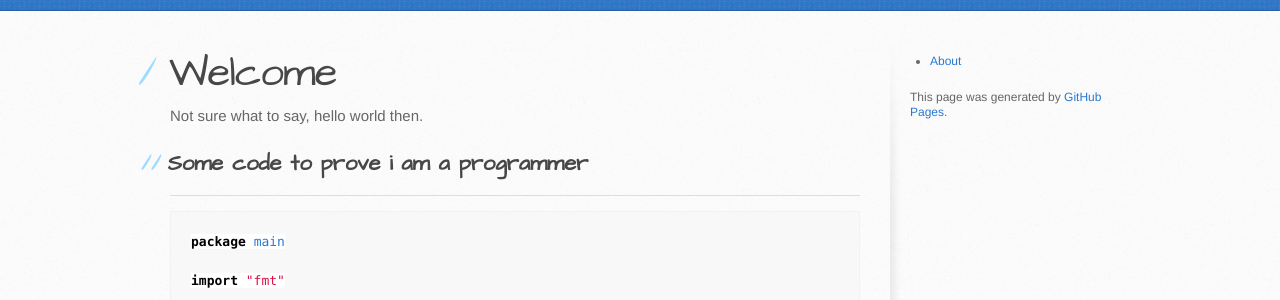
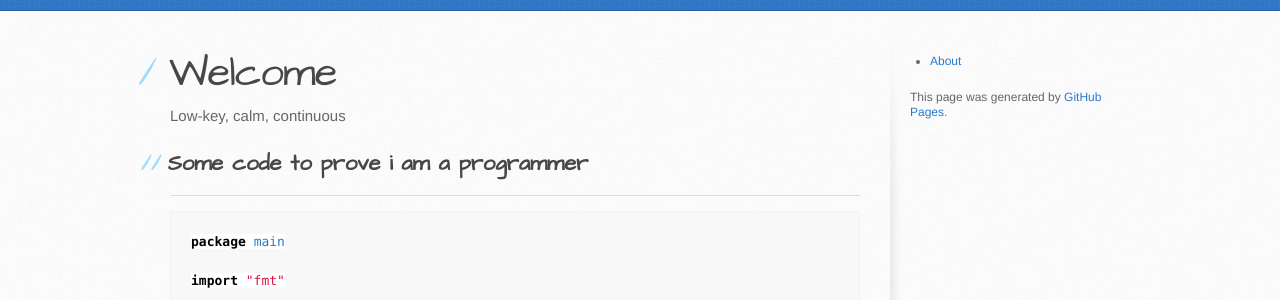
Before and after one commit to ltltlt/ltltlt.github.io, a Jekyll site: the page built from index.md, in a window 1280 px wide. Shown: the part 224-524 px from the top of the page. Built offline with Jekyll 4.4.1, drawn with Linux system fonts in a browser that asks for light colours; our own code applies the rules of GitHub Pages for plain Markdown files.

Commit message:
Add my motto. Tue Jun 26 09:48:48 CST 2018 on ChromeBook

```diff
--- a/index.md
+++ b/index.md
@@ -3,7 +3,7 @@ layout: default
 ---
 
 # Welcome
-Not sure what to say, hello world then.
+Low-key, calm, continuous
 
 ## Some code to prove i am a programmer
 
```
